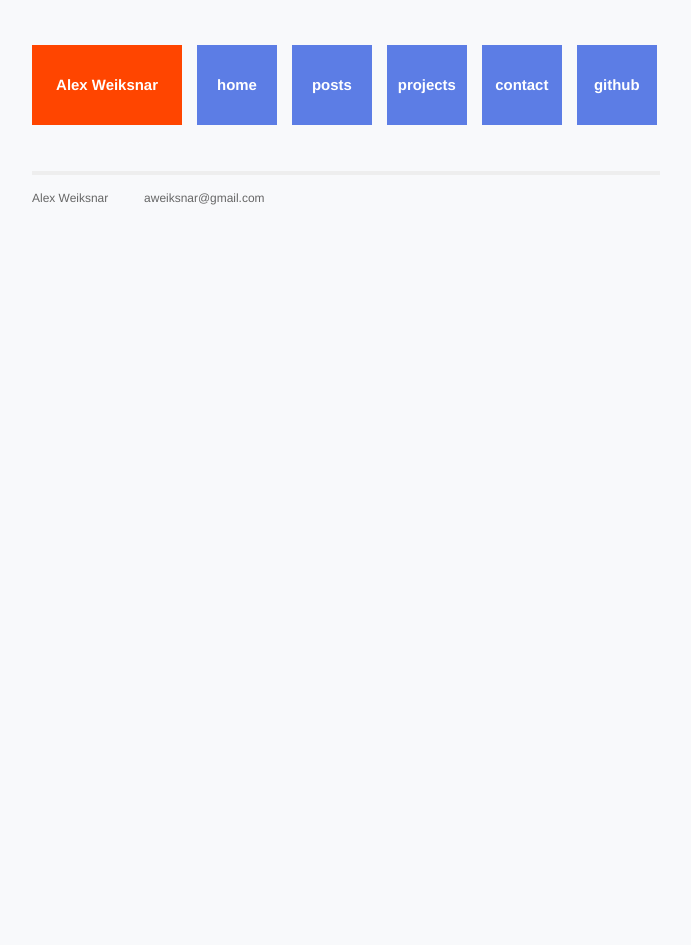
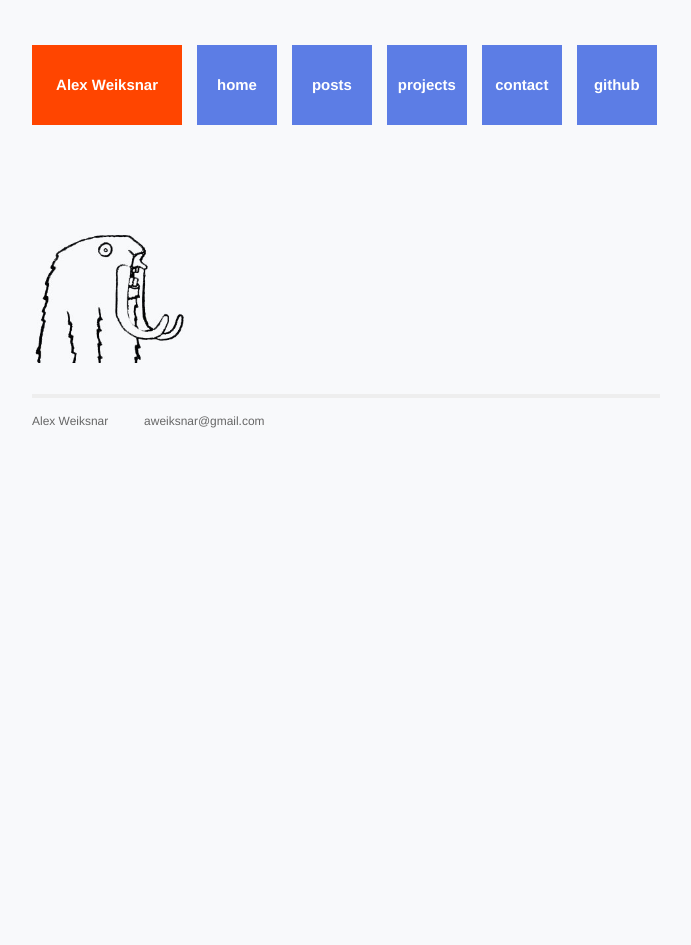
Before and after one commit to aweiksnar/aweiksnar.github.io--OLD, a Jekyll site: the page built from index.html, in a window 1280 px wide. Shown: the whole page, without its empty margins (294-985 px from the left). Built offline with Jekyll 4.4.1, drawn with Linux system fonts in a browser that asks for light colours; nearby versions of some CDN libraries; Markdown is read by kramdown in place of the engine named in the settings.

Commit message:
index image

```diff
--- a/index.html
+++ b/index.html
@@ -2,3 +2,5 @@
 layout: default
 title: Alex Weiksnar
 ---
+
+<img class="icon_image" src="/assets/woolym.jpg" />
```
Also changed, not shown: assets/woolym.jpg (added).
